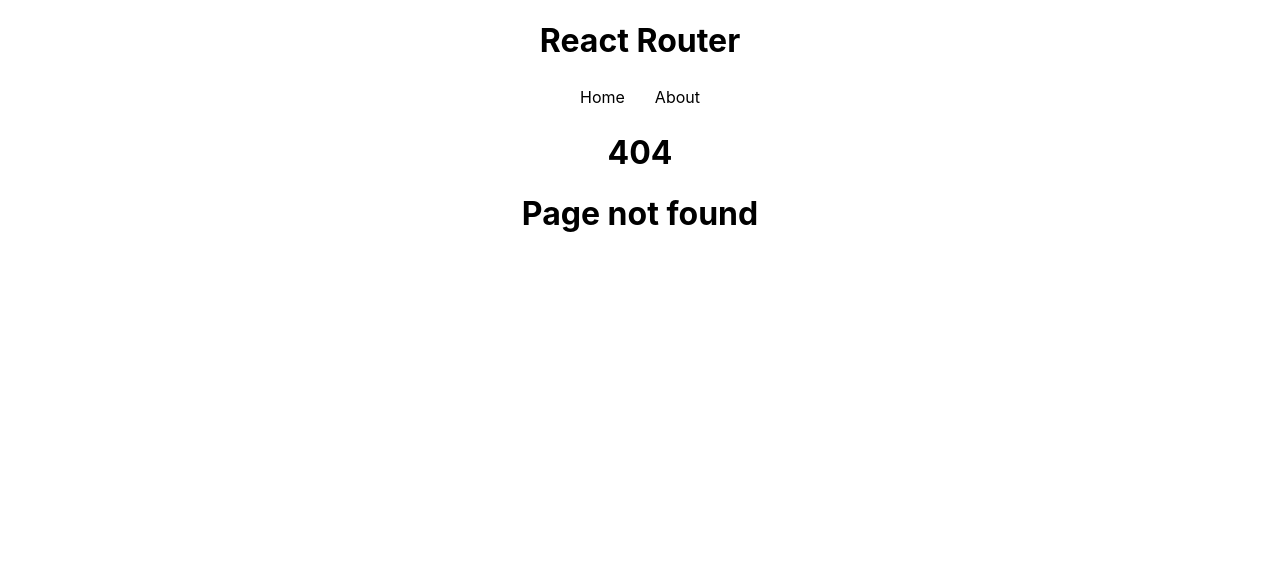
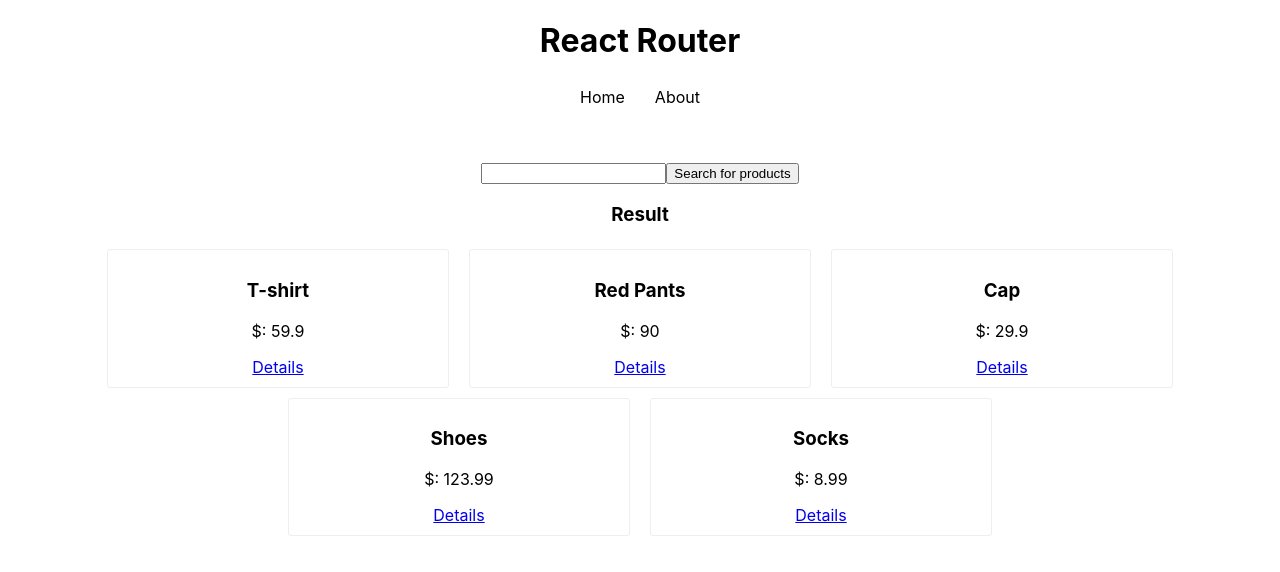
Before and after one commit to WeltonAM/React_HoraDeCodar, a React (Create React App) app in the folder 07_router/: page /search in a window 1280 px wide. Before the commit this address had no page. Shown: the top 572 px of the page. Built offline with nearby package versions, Linux system fonts and the light colour scheme; data requests are answered from the project's data file.

Commit message:
Search params

```diff
--- a/07_router/src/App.js
+++ b/07_router/src/App.js
@@ -10,6 +10,8 @@
 import Product from './pages/Product';
 import Info from './pages/Info';
 import NotFound from './pages/NotFound';
+import SearchForm from './components/SearchForm';
+import Search from './pages/Search';
 
 function App() {
   return (
@@ -18,11 +20,14 @@
       <BrowserRouter>
         <Navbar />
 
+        <SearchForm/>
+
         <Routes>
           <Route path='/' element={<Home />} />
           <Route path='/about' element={<About />} />
           <Route path='/products/:id/info' element={<Info />} />
           <Route path='/products/:id' element={<Product />} />
+          <Route path='/search' element={<Search />} />
           <Route path='*' element={<NotFound />} />
         </Routes>
 
--- a/07_router/src/components/Navbar.css
+++ b/07_router/src/components/Navbar.css
@@ -4,7 +4,7 @@
 }
 
 nav a{
-    margin: 0 10px;
+    margin: 0px 10px 50px 10px;
     padding: 5px;
     text-decoration: none;
     color: #000;
--- /dev/null
+++ b/07_router/src/components/SearchForm.js
@@ -0,0 +1,22 @@
+import { useNavigate } from "react-router-dom"
+import { useState } from "react"
+
+const SearchForm = () => {
+    const navigate = useNavigate()
+    const [query, setQuery] = useState()
+
+    const handleSubmit = (e) => {
+        e.preventDefault()
+
+        navigate('/search?q=' + query)
+    }
+
+    return (
+        <form onSubmit={handleSubmit}>
+            <input type="text" onChange={(e) => setQuery(e.target.value)} />
+            <input type="submit" value="Search for products" />
+        </form>
+    )
+}
+
+export default SearchForm
--- /dev/null
+++ b/07_router/src/pages/Search.js
@@ -0,0 +1,32 @@
+import { useSearchParams, Link } from "react-router-dom"
+import { useFetch } from "../hooks/useFetch"
+
+const Search = () => {
+    const [searchParams] = useSearchParams()
+
+    const url = 'http://localhost:3000/products?' + searchParams
+
+    const { data: items, loading, errors } = useFetch(url)
+
+    return (
+        <div>
+            <h3>Result</h3>
+
+            <ul className="products">
+                {items && items.map((item) => (
+                    <li key={item.id}>
+
+                        <h3>{item.name}</h3>
+
+                        <p>$: {item.price}</p>
+
+                        <Link to={`/products/${item.id}`}>Details</Link>
+
+                    </li>
+                ))}
+            </ul>
+        </div>
+    )
+}
+
+export default Search
```
